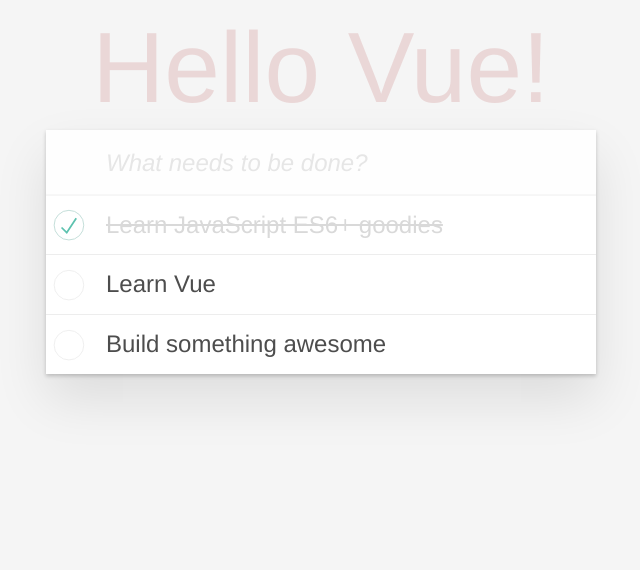
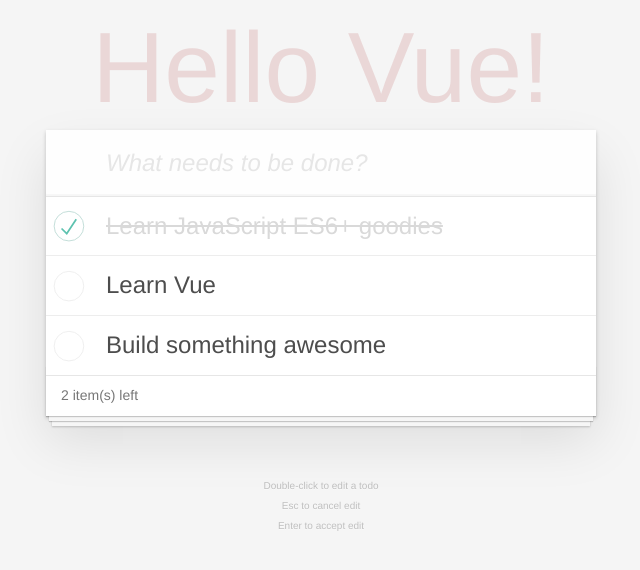
Before and after one commit to fireshooterl/codeathonx-vuejs-workshop, a Vue app: page / in a window 1280 px wide. Shown: the top 570 px of the page, without its empty margins (319-959 px from the left). Built offline with nearby package versions, Linux system fonts and the light colour scheme.

Commit message:
Added Active Todo Counter Using Computed Properties

```diff
--- a/src/App.vue
+++ b/src/App.vue
@@ -10,6 +10,7 @@
         v-on:keyup.enter="createTodo"
         autofocus
       >
+      <section class="main">
         <ul class="todo-list">
           <li
             v-for="todo in todos"
@@ -31,6 +32,17 @@
           </li>
         </ul>
       </section>
+      <footer class="footer">
+        <span class="todo-count">
+          <strong>{{activeTodos.length}}</strong> item(s) left
+        </span>
+      </footer>
+    </section>
+    <footer class="info">
+      <p>Double-click to edit a todo</p>
+      <p>Esc to cancel edit</p>
+      <p>Enter to accept edit</p>
+    </footer>
   </div>
 </template>
 
@@ -47,6 +59,11 @@ export default {
       ],
       editing: null
     };
+  },
+  computed: {
+    activeTodos() {
+      return this.todos.filter(t => !t.isDone);
+    }
   },
   methods: {
     createTodo(event) {
```
Lines whose indentation alone changed are shown as unchanged.
